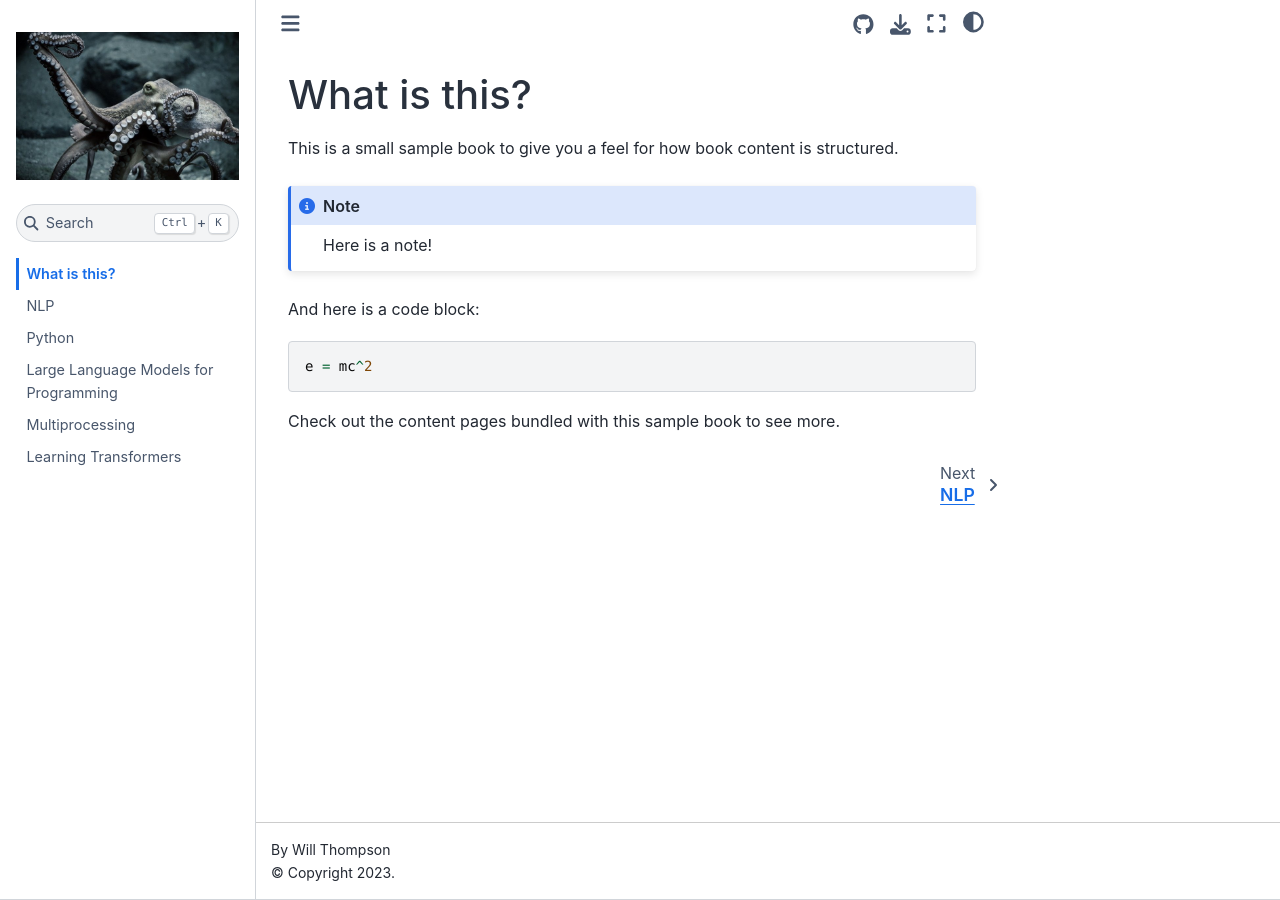
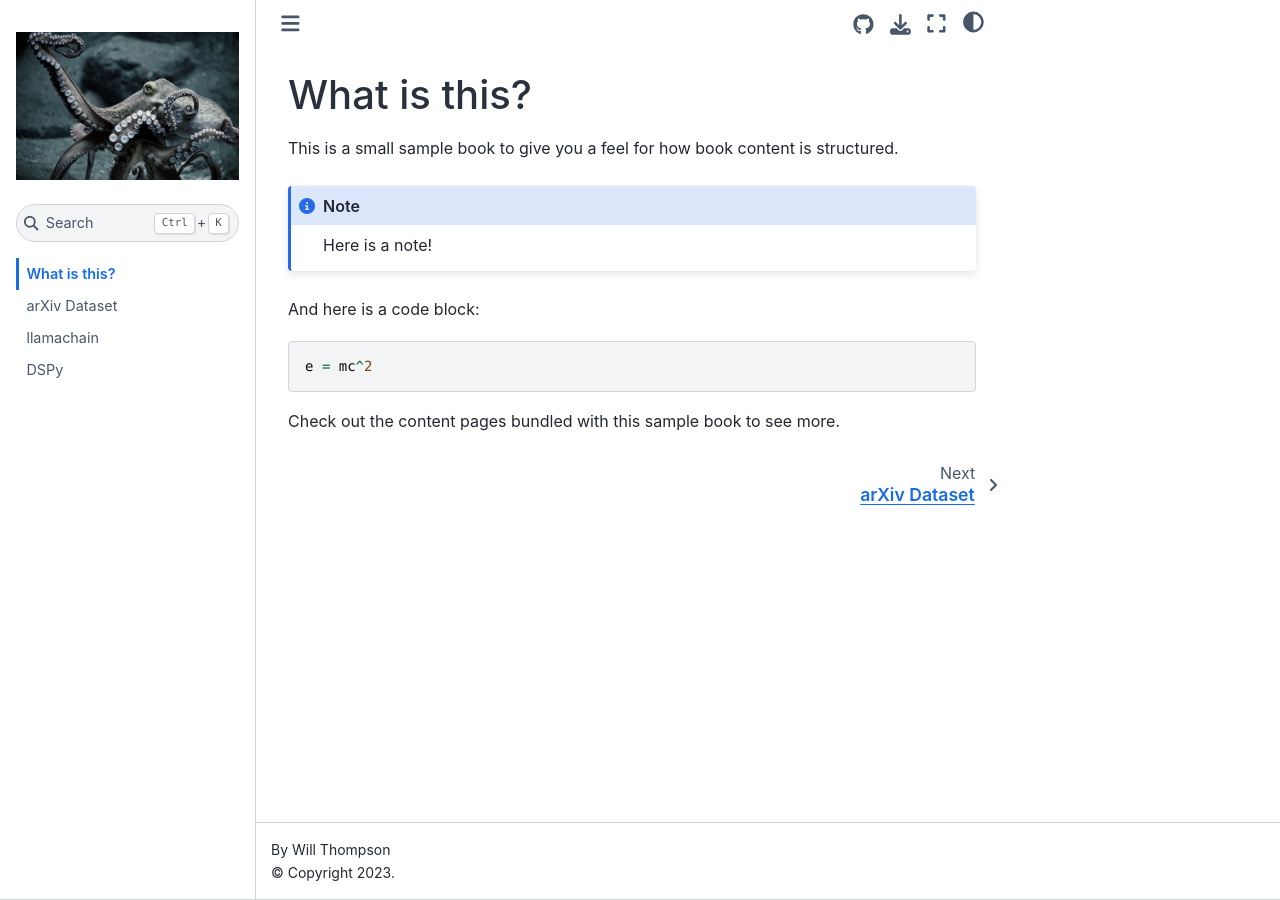
Before and after one commit to schorndorfer/sentient-being, a Jupyter Book: the page built from docs/intro.md, in a window 1280 px wide. Built offline with Jupyter Book 1.0.4 settings and Sphinx 7.4.7 and the Sphinx Book theme 1.1.4, drawn with Linux system fonts in a browser that asks for light colours.

Commit message:
moving files to docs folder

```diff
--- a/docs/_toc.yml
+++ b/docs/_toc.yml
@@ -4,11 +4,14 @@
 format: jb-book
 root: intro
 chapters:
-- file: nlp
-- file: python
-- file: llms-for-programming
-- file: multiprocessing
-- file: transformers
+- file: arxiv-dataset
+- file: llamachain
+- file: dspy
+# - file: nlp
+# - file: python
+# - file: llms-for-programming
+# - file: multiprocessing
+# - file: transformers
 #- file: coffee
 #- file: whiskey
 #- file: cycling
--- a/docs/requirements.txt
+++ b/requirements.txt
@@ -1,4 +1,4 @@
 jupyter-book
 jupyterlab
 seaborn
-pandas
+polars[all]
```
Also changed, not shown: docs/arxiv-dataset.md (added, +23 -0 lines), docs/dspy.md (added, +1 -0 lines), docs/llamachain.md (added, +1 -0 lines), 3 other files.
